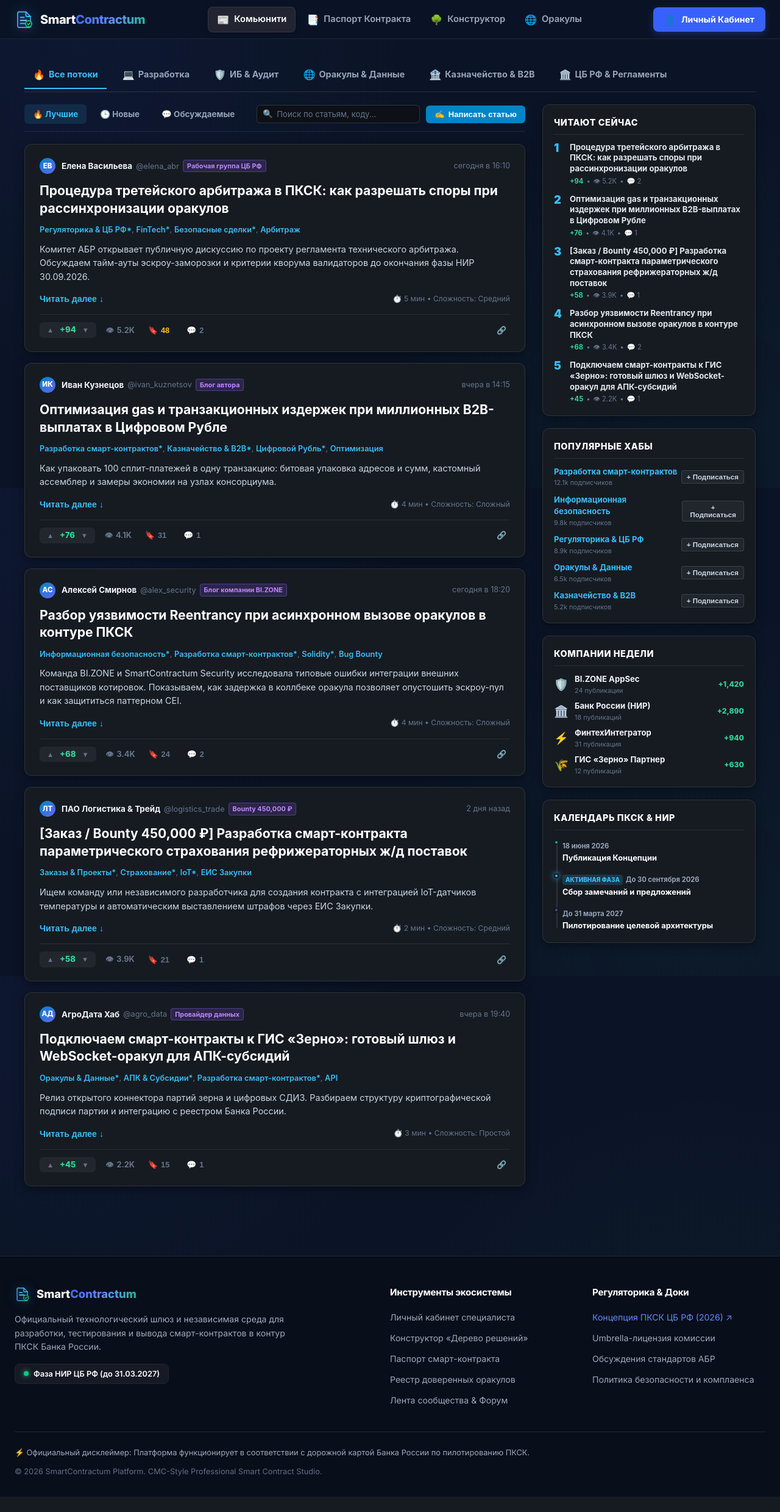
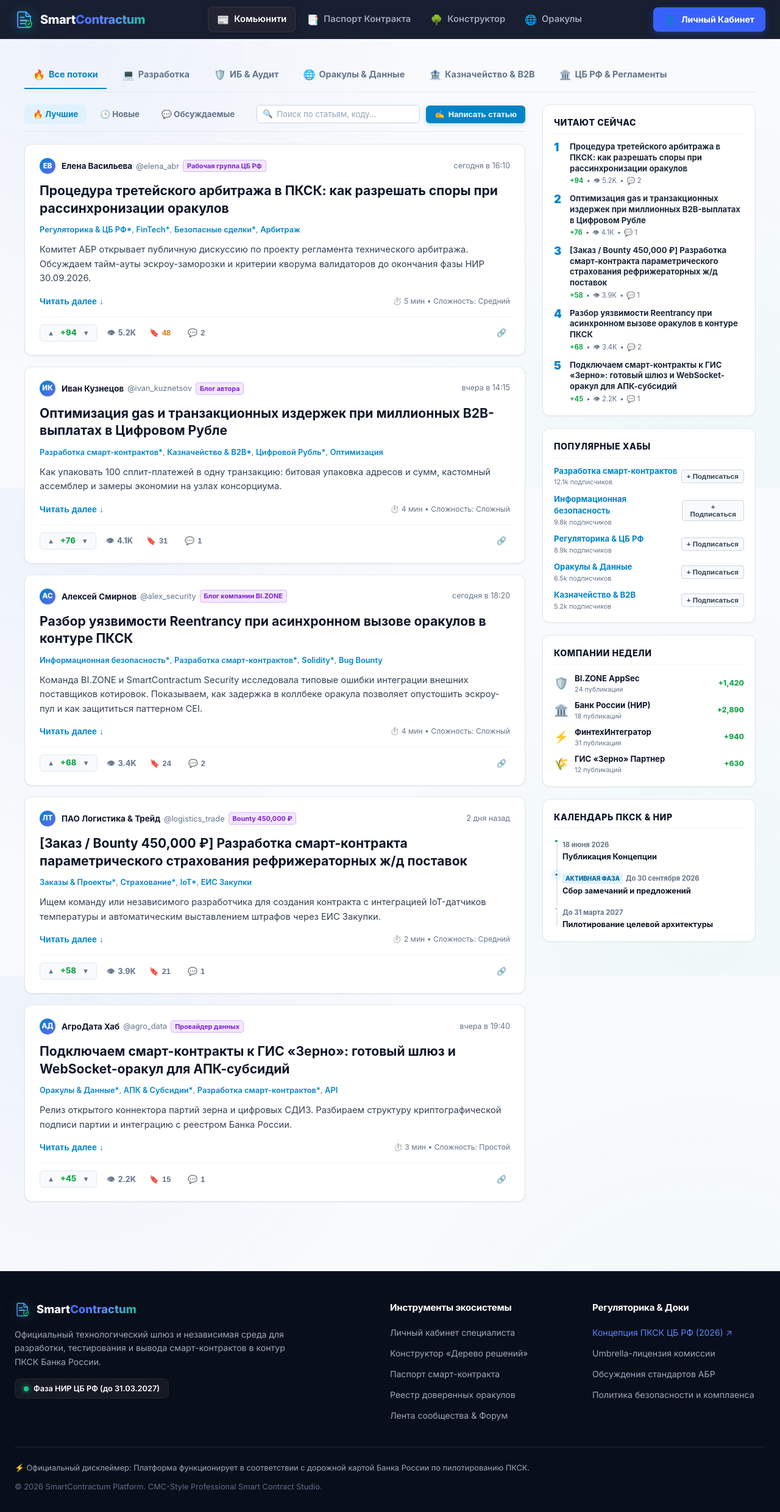
Before and after one commit to Th3Dem/smartcontractum, a FastAPI app: page /feed in a window 1280 px wide. Shown: the whole page at 61% size. Before the commit the page ends 2454 px from the top, so only its background shows below. Run offline with FastAPI, Linux system fonts and the light colour scheme.

Commit message:
feat(theme): switch Habr feed to clean light theme with white background, slate typography, and adapted UI colors

```diff
--- a/frontend/static/css/forum_social.css
+++ b/frontend/static/css/forum_social.css
@@ -1,25 +1,35 @@
 /* ======================================================================
-   SmartContractum — Habr Feed Design System (https://habr.com/ru/feed/)
-   Authentic Habr Dark Theme: Streams, Hubs, Live Search, Score Rating & Article Stream
+   SmartContractum — Habr Feed Light Theme (https://habr.com/ru/feed/)
+   Clean White Background (#FFFFFF), Slate Typography (#0F172A / #334155),
+   Habr Teal/Sky Blue Accents (#0284C7), Emerald Rating (+Green)
    File: frontend/static/css/forum_social.css
 ====================================================================== */
 
 /* ----------------------------------------------------------------------
-   1. HABR WRAPPER & SUB-NAV STREAMS
+   1. GLOBAL PAGE & WRAPPER LIGHT THEME OVERRIDES
 ----------------------------------------------------------------------- */
+body:has(.habr-feed-wrapper),
+body.app-body:has(.habr-feed-wrapper),
+body.light-theme-feed {
+    background-color: #f8fafc !important;
+    color: #1e293b !important;
+}
+
 .habr-feed-wrapper {
     max-width: 1240px;
     margin: 0 auto 50px auto;
     padding: 0 16px;
     font-family: -apple-system, BlinkMacSystemFont, 'Segoe UI', Roboto, 'Helvetica Neue', Arial, sans-serif;
-    color: #e6edf3;
+    color: #1e293b;
+    background-color: transparent;
 }
 
 /* Streams Sub-Nav Bar */
 .habr-streams-nav {
-    border-bottom: 1px solid rgba(255, 255, 255, 0.12);
+    border-bottom: 1px solid #e2e8f0;
     margin-bottom: 20px;
     padding: 4px 0;
+    background: transparent;
 }
 
 .habr-streams-container {
@@ -36,7 +46,7 @@
     padding: 10px 14px;
     font-size: 0.90rem;
     font-weight: 700;
-    color: #94a3b8;
+    color: #64748b;
     text-decoration: none;
     white-space: nowrap;
     border-bottom: 2px solid transparent;
@@ -44,12 +54,12 @@
 }
 
 .habr-stream-tab:hover {
-    color: #ffffff;
+    color: #0f172a;
 }
 
 .habr-stream-tab.is-active {
-    color: #38bdf8;
-    border-bottom-color: #38bdf8;
+    color: #0284c7;
+    border-bottom-color: #0284c7;
 }
 
 .stream-icon {
@@ -81,7 +91,7 @@
     align-items: center;
     justify-content: space-between;
     padding-bottom: 12px;
-    border-bottom: 1px solid rgba(255, 255, 255, 0.08);
+    border-bottom: 1px solid #e2e8f0;
     gap: 12px;
     flex-wrap: wrap;
 }
@@ -97,19 +107,19 @@
     font-size: 0.84rem;
     font-weight: 700;
     text-decoration: none;
-    color: #94a3b8;
+    color: #64748b;
     background: transparent;
     transition: all 0.2s ease;
 }
 
 .sort-tab-btn:hover {
-    color: #ffffff;
-    background: rgba(255, 255, 255, 0.05);
+    color: #0f172a;
+    background: #f1f5f9;
 }
 
 .sort-tab-btn.is-active {
-    color: #38bdf8;
-    background: rgba(56, 189, 248, 0.12);
+    color: #0284c7;
+    background: #e0f2fe;
 }
 
 /* Right Actions (Search + Write Button) */
@@ -138,11 +148,11 @@
 
 .habr-search-input {
     width: 100%;
-    background: #0d1117;
-    border: 1px solid rgba(255, 255, 255, 0.14);
+    background: #ffffff;
+    border: 1px solid #cbd5e1;
     border-radius: 6px;
     padding: 6px 30px 6px 32px;
-    color: #ffffff;
+    color: #0f172a;
     font-size: 0.82rem;
     outline: none;
     font-family: inherit;
@@ -150,12 +160,12 @@
 }
 
 .habr-search-input::placeholder {
-    color: #64748b;
+    color: #94a3b8;
 }
 
 .habr-search-input:focus {
-    border-color: #38bdf8;
-    box-shadow: 0 0 10px rgba(56, 189, 248, 0.25);
+    border-color: #0284c7;
+    box-shadow: 0 0 0 3px rgba(2, 132, 199, 0.15);
 }
 
 .btn-clear-search {
@@ -187,34 +197,36 @@
     font-weight: 700;
     cursor: pointer;
     white-space: nowrap;
+    box-shadow: 0 2px 6px rgba(2, 132, 199, 0.25);
     transition: all 0.2s ease;
 }
 
 .btn-habr-write:hover {
     background: #0369a1;
     transform: translateY(-1px);
+    box-shadow: 0 4px 10px rgba(2, 132, 199, 0.35);
 }
 
 .habr-active-tag-banner {
     display: flex;
     align-items: center;
     justify-content: space-between;
-    background: rgba(56, 189, 248, 0.1);
-    border: 1px solid rgba(56, 189, 248, 0.3);
+    background: #e0f2fe;
+    border: 1px solid #bae6fd;
     border-radius: 8px;
     padding: 8px 14px;
     font-size: 0.84rem;
-    color: #38bdf8;
+    color: #0369a1;
 }
 
 .btn-clear-tag {
-    color: #f87171;
+    color: #dc2626;
     text-decoration: none;
     font-weight: 700;
 }
 
 /* ----------------------------------------------------------------------
-   4. HABR ARTICLE CARD (Authentic Layout)
+   4. HABR ARTICLE CARD (Clean White Background)
 ----------------------------------------------------------------------- */
 .habr-articles-list {
     display: flex;
@@ -223,20 +235,20 @@
 }
 
 .habr-article-card {
-    background: #161b22;
-    border: 1px solid rgba(255, 255, 255, 0.10);
+    background: #ffffff;
+    border: 1px solid #e2e8f0;
     border-radius: 12px;
     padding: 22px 24px;
     display: flex;
     flex-direction: column;
     gap: 12px;
-    box-shadow: 0 4px 18px rgba(0, 0, 0, 0.4);
+    box-shadow: 0 1px 3px rgba(0, 0, 0, 0.05), 0 1px 2px rgba(0, 0, 0, 0.03);
     transition: border-color 0.2s ease, box-shadow 0.2s ease;
 }
 
 .habr-article-card:hover {
-    border-color: rgba(56, 189, 248, 0.35);
-    box-shadow: 0 6px 24px rgba(0, 0, 0, 0.6);
+    border-color: #cbd5e1;
+    box-shadow: 0 6px 20px rgba(0, 0, 0, 0.07);
 }
 
 /* Header: Author line */
@@ -275,7 +287,7 @@
 .habr-author-name {
     font-size: 0.84rem;
     font-weight: 700;
-    color: #f1f5f9;
+    color: #0f172a;
 }
 
 .habr-author-handle {
@@ -288,9 +300,9 @@
     font-weight: 700;
     padding: 1px 6px;
     border-radius: 4px;
-    background: rgba(139, 92, 246, 0.18);
-    border: 1px solid rgba(139, 92, 246, 0.4);
-    color: #c084fc;
+    background: #f3e8ff;
+    border: 1px solid #d8b4fe;
+    color: #7e22ce;
 }
 
 .habr-post-time {
@@ -307,13 +319,13 @@
 }
 
 .habr-title-link {
-    color: #ffffff;
+    color: #0f172a;
     text-decoration: none;
     transition: color 0.2s ease;
 }
 
 .habr-title-link:hover {
-    color: #38bdf8;
+    color: #0284c7;
 }
 
 /* Hubs Line (with commas & asterisks) */
@@ -324,22 +336,22 @@
 }
 
 .habr-hub-link {
-    color: #38bdf8;
+    color: #0284c7;
     text-decoration: none;
     font-weight: 600;
     transition: color 0.2s ease;
 }
 
 .habr-hub-link:hover {
-    color: #7dd3fc;
+    color: #0369a1;
     text-decoration: underline;
 }
 
 /* Snippet / Lead text */
 .habr-lead-snippet {
-    font-size: 0.90rem;
-    line-height: 1.55;
-    color: #cbd5e1;
+    font-size: 0.92rem;
+    line-height: 1.6;
+    color: #334155;
     margin: 0;
 }
 
@@ -425,7 +438,7 @@
 .btn-habr-readmore {
     background: transparent;
     border: none;
-    color: #38bdf8;
+    color: #0284c7;
     font-size: 0.88rem;
     font-weight: 700;
     cursor: pointer;
@@ -454,7 +467,7 @@
     align-items: center;
     justify-content: space-between;
     padding-top: 12px;
-    border-top: 1px solid rgba(255, 255, 255, 0.08);
+    border-top: 1px solid #f1f5f9;
 }
 
 .habr-footer-left,
@@ -469,7 +482,8 @@
     display: inline-flex;
     align-items: center;
     gap: 6px;
-    background: rgba(255, 255, 255, 0.05);
+    background: #f8fafc;
+    border: 1px solid #e2e8f0;
     border-radius: 6px;
     padding: 3px 8px;
 }
@@ -485,21 +499,21 @@
 }
 
 .btn-score-arrow:hover {
-    color: #ffffff;
+    color: #0f172a;
 }
 
 .btn-score-up.is-active {
-    color: #34d399;
+    color: #16a34a;
 }
 
 .habr-score-val {
     font-size: 0.82rem;
     font-weight: 800;
-    color: #94a3b8;
+    color: #64748b;
 }
 
 .habr-score-val.is-positive {
-    color: #34d399;
+    color: #16a34a;
 }
 
 /* Stats items & Buttons */
@@ -528,12 +542,12 @@
 }
 
 .habr-stat-btn:hover {
-    background: rgba(255, 255, 255, 0.05);
-    color: #f1f5f9;
+    background: #f1f5f9;
+    color: #0f172a;
 }
 
 .btn-bookmark.is-active {
-    color: #fbbf24;
+    color: #d97706;
 }
 
 /* ----------------------------------------------------------------------
@@ -705,25 +722,25 @@
 }
 
 .habr-sidebar-block {
-    background: #161b22;
-    border: 1px solid rgba(255, 255, 255, 0.10);
+    background: #ffffff;
+    border: 1px solid #e2e8f0;
     border-radius: 12px;
     padding: 18px;
     display: flex;
     flex-direction: column;
     gap: 12px;
-    box-shadow: 0 4px 16px rgba(0, 0, 0, 0.4);
+    box-shadow: 0 1px 3px rgba(0, 0, 0, 0.05);
 }
 
 .sidebar-block-head {
-    border-bottom: 1px solid rgba(255, 255, 255, 0.08);
+    border-bottom: 1px solid #f1f5f9;
     padding-bottom: 8px;
 }
 
 .block-title {
-    font-size: 0.90rem;
+    font-size: 0.88rem;
     font-weight: 800;
-    color: #ffffff;
+    color: #0f172a;
     text-transform: uppercase;
     letter-spacing: 0.04em;
     margin: 0;
@@ -746,7 +763,7 @@
 .trending-rank {
     font-size: 1.15rem;
     font-weight: 900;
-    color: #38bdf8;
+    color: #0284c7;
     line-height: 1;
     min-width: 16px;
 }
@@ -761,14 +778,14 @@
 .trending-title {
     font-size: 0.82rem;
     font-weight: 700;
-    color: #e2e8f0;
+    color: #1e293b;
     line-height: 1.35;
     margin: 0;
     transition: color 0.2s ease;
 }
 
 .trending-article-row:hover .trending-title {
-    color: #38bdf8;
+    color: #0284c7;
 }
 
 .trending-meta {
@@ -780,7 +797,7 @@
 }
 
 .meta-score {
-    color: #34d399;
+    color: #16a34a;
     font-weight: 700;
 }
 
@@ -805,7 +822,7 @@
 .hub-name {
     font-size: 0.82rem;
     font-weight: 700;
-    color: #38bdf8;
+    color: #0284c7;
     text-decoration: none;
 }
 
@@ -819,9 +836,9 @@
 }
 
 .btn-hub-follow {
-    background: rgba(255, 255, 255, 0.05);
-    border: 1px solid rgba(255, 255, 255, 0.12);
-    color: #cbd5e1;
+    background: #f8fafc;
+    border: 1px solid #cbd5e1;
+    color: #334155;
     font-size: 0.72rem;
     font-weight: 700;
     padding: 4px 8px;
@@ -862,7 +885,7 @@
 .company-name {
     font-size: 0.82rem;
     font-weight: 700;
-    color: #f1f5f9;
+    color: #0f172a;
 }
 
 .company-stats {
@@ -873,7 +896,7 @@
 .company-rating {
     font-size: 0.76rem;
     font-weight: 800;
-    color: #34d399;
+    color: #16a34a;
 }
 
 /* NIR Timeline Block */
@@ -892,7 +915,7 @@
     bottom: 6px;
     left: 4px;
     width: 2px;
-    background: rgba(255, 255, 255, 0.1);
+    background: #e2e8f0;
 }
 
 .nir-step {
@@ -908,17 +931,17 @@
     width: 8px;
     height: 8px;
     border-radius: 50%;
-    background: #475569;
-    border: 2px solid #0f172a;
+    background: #cbd5e1;
+    border: 2px solid #ffffff;
 }
 
 .nir-step.is-passed .step-marker {
-    background: #10b981;
+    background: #16a34a;
 }
 
 .nir-step.is-active .step-marker {
-    background: #38bdf8;
-    box-shadow: 0 0 10px #38bdf8;
+    background: #0284c7;
+    box-shadow: 0 0 8px rgba(2, 132, 199, 0.5);
 }
 
 .step-badge {
@@ -927,8 +950,8 @@
     font-size: 0.62rem;
     font-weight: 800;
     text-transform: uppercase;
-    background: rgba(56, 189, 248, 0.18);
-    color: #38bdf8;
+    background: #e0f2fe;
+    color: #0369a1;
     padding: 1px 5px;
     border-radius: 4px;
     margin-bottom: 2px;
@@ -937,13 +960,13 @@
 .step-date {
     font-size: 0.70rem;
     font-weight: 700;
-    color: #94a3b8;
+    color: #64748b;
 }
 
 .step-heading {
     font-size: 0.80rem;
     font-weight: 700;
-    color: #ffffff;
+    color: #0f172a;
     margin: 0;
 }
 
--- a/frontend/templates/forum/index.html
+++ b/frontend/templates/forum/index.html
@@ -3,7 +3,12 @@
 {% block title %}Моя лента / Хабр-ПКСК — SmartContractum | Сообщество разработчиков смарт-контрактов{% endblock %}
 
 {% block extra_css %}
-<link rel="stylesheet" href="/static/css/forum_social.css?v=5.1.0">
+<link rel="stylesheet" href="/static/css/forum_social.css?v=7.0.0">
+<script>
+    document.addEventListener('DOMContentLoaded', function() {
+        document.body.classList.add('light-theme-feed');
+    });
+</script>
 {% endblock %}
 
 {% block content %}
@@ -134,7 +139,7 @@
                             {{ post.body | replace('\n', '<br>') | safe }}
                         </div>
 
-                        <!-- Code Snippet Box (Obsidian Dark) -->
+                        <!-- Code Snippet Box (Light Code Block) -->
                         {% if post.code_snippet %}
                         <div class="habr-code-block">
                             <div class="habr-code-header">
@@ -442,5 +447,5 @@
 {% endblock %}
 
 {% block extra_js %}
-<script src="/static/js/forum_social.js?v=5.1.0" defer></script>
+<script src="/static/js/forum_social.js?v=7.0.0" defer></script>
 {% endblock %}
```
Also changed, not shown: other parts of frontend/static/css/forum_social.css (+83 -53 lines), WORKLOG.md (+17 -0 lines).
